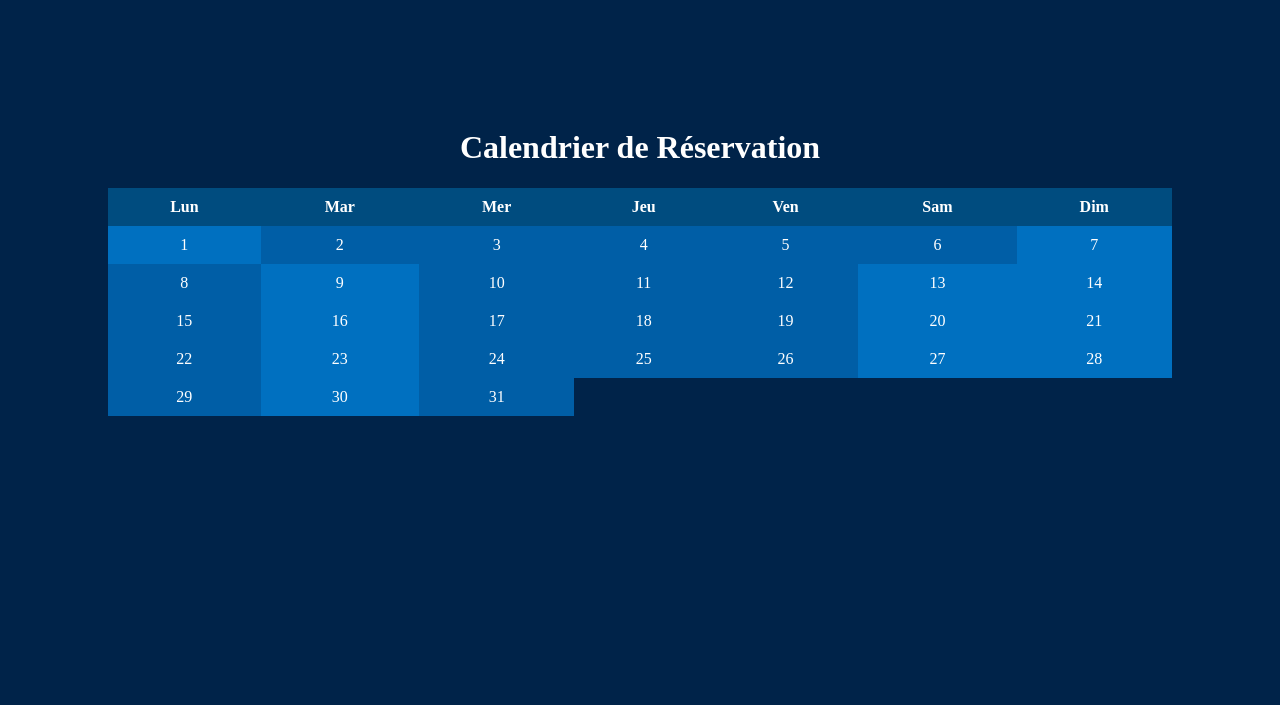
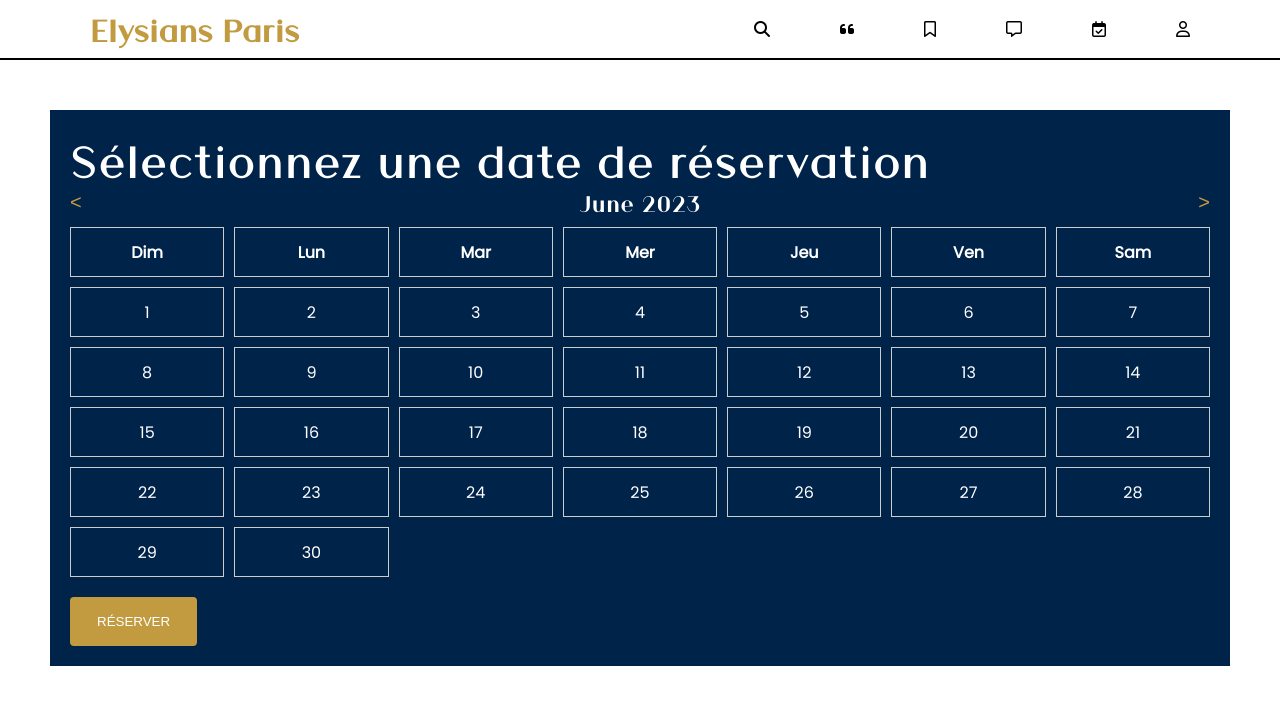
Before and after one commit to JiekRuan/service_platform, a PHP site: page /public/templates/management/calendar.php in a window 1280 px wide. Shown: the top 705 px of the page. Run offline with PHP 8.4, Linux system fonts and the light colour scheme.

Commit message:
calendar (js pas fini)

```diff
--- a/public/css/calendar.css
+++ b/public/css/calendar.css
@@ -1,41 +1,62 @@
-body {
-    background-color: #002349;
-    color: #fff;
-    padding: 100px;
-  }
+#calendar {
+    margin-bottom: 20px;
+}
 
-  h1 {
+.containerCalendar {
+    background-color: var(--bluePrimary);
+    margin: 50px;
+    padding: 20px;
+    color: white;
+}
+
+#calendar-header {
+    display: flex;
+    align-items: center;
+    justify-content: space-between;
+    margin-bottom: 10px;
+}
+
+#calendar-header button {
+    font-size: 20px;
+    color: var(--goldPrimary);
+    background-color: var(--bluePrimary);
+    border: none;
+    cursor: pointer;
+}
+
+#monthYear {
+    font-size: 24px;
+}
+
+#calendar-grid {
+    display: grid;
+    grid-template-columns: repeat(7, 1fr);
+    gap: 10px;
+}
+
+.day {
+    display: flex;
+    justify-content: center;
+    align-items: center;
+    height: 50px;
+    border: 1px solid #ccc;
+}
+
+.selected {
+    background-color: var(--goldDark);
+}
+
+
+.day:hover {
+    background-color: var(--goldLight);
+    cursor: pointer;
+}
+
+.range {
+    background-color: lightblue;
+}
+
+.weekday {
+    font-weight: bold;
     text-align: center;
-  }
-
-  table {
-    width: 100%;
-    border-collapse: collapse;
-    margin-top: 20px;
-  }
-
-  th,
-  td {
-    padding: 10px;
-    text-align: center;
-  }
-
-  th {
-    background-color: #004c7f;
-  }
-
-  td {
-    background-color: #005ea6;
-  }
-
-  td.available {
-    background-color: #0070c0;
-  }
-
-  td:hover {
-    background-color: #0096ff;
-  }
-
-  td.selected {
-    background-color: #ff6600;
-  }
+}
--- a/public/js/calendar.js
+++ b/public/js/calendar.js
@@ -1,39 +1,210 @@
-// Récupérez toutes les cellules du calendrier
-const cells = document.querySelectorAll('td');
+// Obtenez une référence vers le calendrier et les boutons de navigation
+const calendar = document.getElementById('calendar');
+const prevButton = document.getElementById('prevButton');
+const nextButton = document.getElementById('nextButton');
+const monthYearText = document.getElementById('monthYear');
 
-// Ajoutez un écouteur d'événement de survol pour chaque cellule
-cells.forEach(cell => {
-    cell.addEventListener('mouseenter', () => {
-        if (!cell.classList.contains('selected')) {
-            cell.style.backgroundColor = '#0096ff';
-        }
+// Créez un objet Date pour la date actuelle
+let currentDate = new Date();
+
+// Mettez à jour le calendrier avec le mois et l'année actuels
+updateCalendar();
+
+// Ajoutez un gestionnaire d'événement clic au bouton précédent
+prevButton.addEventListener('click', function() {
+  currentDate.setMonth(currentDate.getMonth() - 1);
+  updateCalendar();
+});
+
+// Ajoutez un gestionnaire d'événement clic au bouton suivant
+nextButton.addEventListener('click', function() {
+  currentDate.setMonth(currentDate.getMonth() + 1);
+  updateCalendar();
+});
+
+// Met à jour le calendrier avec le mois et l'année actuels
+function updateCalendar() {
+    // Vide le calendrier
+    const calendarGrid = document.getElementById('calendar-grid');
+    calendarGrid.innerHTML = '';
+
+    // Met à jour le mois et l'année affichés
+    const month = currentDate.toLocaleString('default', { month: 'long' });
+    const year = currentDate.getFullYear();
+    monthYearText.textContent = `${month} ${year}`;
+
+    // Obtenir le nombre de jours dans le mois actuel
+    const daysInMonth = new Date(currentDate.getFullYear(), currentDate.getMonth() + 1, 0).getDate();
+
+    // Ajoutez les jours de la semaine à l'en-tête du calendrier
+    const weekdays = ['Dim', 'Lun', 'Mar', 'Mer', 'Jeu', 'Ven', 'Sam'];
+    for (let i = 0; i < weekdays.length; i++) {
+      const weekdayElement = document.createElement('div');
+      weekdayElement.classList.add('day', 'weekday');
+      weekdayElement.textContent = weekdays[i];
+      calendarGrid.appendChild(weekdayElement);
+    }
+
+  // Bouclez sur chaque jour du mois
+  for (let day = 1; day <= daysInMonth; day++) {
+    // Créez un élément div pour représenter le jour dans le calendrier
+    const dayElement = document.createElement('div');
+    dayElement.classList.add('day');
+    dayElement.innerText = day;
+
+    // Ajoutez un gestionnaire d'événement clic pour sélectionner le jour
+    dayElement.addEventListener('click', function() {
+      // Supprimez la classe "selected" de tous les jours
+      const selectedDay = document.querySelector('.selected');
+      if (selectedDay) {
+        selectedDay.classList.remove('selected');
+      }
+
+      // Ajoutez la classe "selected" au jour cliqué
+      this.classList.add('selected');
     });
 
-    cell.addEventListener('mouseleave', () => {
-        if (!cell.classList.contains('selected')) {
-            cell.style.backgroundColor = '';
-        }
+    // Ajoutez le jour au calendrier
+    calendarGrid.appendChild(dayElement);
+  }
+}
+
+// Gestionnaire d'événement clic du bouton de réservation
+const reservationButton = document.getElementById('reservationButton');
+reservationButton.addEventListener('click', function() {
+  const selectedDay = document.querySelector('.selected');
+  if (selectedDay) {
+    const selectedDate = new Date(currentDate.getFullYear(), currentDate.getMonth(), parseInt(selectedDay.innerText));
+    alert('Vous avez réservé la date : ' + selectedDate.toDateString());
+  } else {
+    alert('Veuillez sélectionner une date.');
+  }
+
+  // Gère la sélection de plage de dates
+let startDate = null;
+let endDate = null;
+let isSelectingRange = false;
+
+// Ajoute un gestionnaire d'événement clic pour les jours du calendrier
+function handleDayClick(dayElement) {
+  const selectedDay = dayElement.dataset.day;
+
+  if (!startDate || isSelectingRange) {
+    // Début de la plage de dates
+    startDate = new Date(currentDate.getFullYear(), currentDate.getMonth(), selectedDay);
+    endDate = null;
+    isSelectingRange = false;
+  } else {
+    // Fin de la plage de dates
+    endDate = new Date(currentDate.getFullYear(), currentDate.getMonth(), selectedDay);
+    isSelectingRange = true;
+  }
+
+  updateCalendar();
+
+  // Affiche les dates sélectionnées
+  if (startDate && endDate) {
+    const selectedDates = getSelectedDates(startDate, endDate);
+    console.log('Dates sélectionnées:', selectedDates);
+  }
+}
+
+// Obtient les dates sélectionnées dans une plage de dates
+function getSelectedDates(start, end) {
+  const dates = [];
+  const currentDate = new Date(start);
+
+  while (currentDate <= end) {
+    dates.push(new Date(currentDate));
+    currentDate.setDate(currentDate.getDate() + 1);
+  }
+
+  return dates;
+}
+
+// Met à jour le calendrier avec le mois et l'année actuels
+function updateCalendar() {
+  // ...
+
+  // Bouclez sur chaque jour du mois
+  for (let day = 1; day <= daysInMonth; day++) {
+    // ...
+
+    // Ajoutez un gestionnaire d'événement clic pour sélectionner le jour
+    dayElement.addEventListener('click', function() {
+      handleDayClick(this);
     });
 
-    // Ajoutez un écouteur d'événement de clic pour chaque cellule
-    cell.addEventListener('click', () => {
-        // Vérifiez si la cellule est disponible
-        if (cell.classList.contains('available')) {
-            // Inversez la classe "available"
-            cell.classList.remove('available');
-            cell.style.backgroundColor = '#005ea6';
-        } else {
-            cell.classList.add('available');
-            cell.style.backgroundColor = '#0070c0';
-        }
-
-        // Réinitialisez les styles de toutes les cellules
-        cells.forEach(cell => {
-            cell.classList.remove('selected');
-        });
-
-        // Mettez en surbrillance la cellule sélectionnée
-        cell.classList.add('selected');
+    // Ajoutez un gestionnaire d'événement de survol pour la sélection de plage de dates
+    dayElement.addEventListener('mouseenter', function() {
+      handleDayHover(this);
     });
 
+    // ...
+
+    // Vérifie si le jour est inclus dans la plage de dates sélectionnée
+    if (startDate && endDate && day >= startDate.getDate() && day <= endDate.getDate()) {
+      dayElement.classList.add('range');
+    }
+
+    // ...
+  }
+}
+
+// Gère le survol des jours pour la sélection de plage de dates
+function handleDayHover(dayElement) {
+  if (!startDate || endDate) {
+    return;
+  }
+
+  const selectedDay = dayElement.dataset.day;
+  const currentDay = new Date(currentDate.getFullYear(), currentDate.getMonth(), selectedDay);
+
+  if (currentDay > startDate) {
+    isSelectingRange = true;
+    endDate = new Date(currentDay);
+    updateCalendar();
+  }
+}
+
+// Ajoute un gestionnaire d'événement clic pour les jours du calendrier
+function handleDayClick(dayElement) {
+  const selectedDay = parseInt(dayElement.innerText);
+
+  if (!startDate) {
+    // Début de la plage de dates
+    startDate = new Date(currentDate.getFullYear(), currentDate.getMonth(), selectedDay);
+    endDate = new Date(currentDate.getFullYear(), currentDate.getMonth(), selectedDay);
+  } else if (selectedDay >= startDate.getDate()) {
+    // Fin de la plage de dates ou sélection d'une nouvelle plage de dates
+    endDate = new Date(currentDate.getFullYear(), currentDate.getMonth(), selectedDay);
+  } else {
+    // Sélection d'une date antérieure à la date de début
+    endDate = new Date(startDate);
+    startDate = new Date(currentDate.getFullYear(), currentDate.getMonth(), selectedDay);
+  }
+
+  updateCalendar();
+
+  // Affiche les dates sélectionnées
+  if (startDate && endDate) {
+    const selectedDates = getSelectedDates(startDate, endDate);
+    console.log('Dates sélectionnées:', selectedDates);
+  }
+}
+
+// Obtient les dates sélectionnées dans une plage de dates
+function getSelectedDates(start, end) {
+  const dates = [];
+  const currentDate = new Date(start);
+
+  while (currentDate <= end) {
+    dates.push(new Date(currentDate));
+    currentDate.setDate(currentDate.getDate() + 1);
+  }
+
+  return dates;
+}
+
+
 });
--- a/public/templates/management/calendar.php
+++ b/public/templates/management/calendar.php
@@ -1,70 +1,26 @@
+<?php include '../../templates/componant/header.html' ?>
+<link rel="stylesheet" href="../../css/calendar.css">
 <!DOCTYPE html>
 <html>
 <head>
-  <meta charset="UTF-8">
-  <title>Calendrier de Réservation</title>
-<link rel="stylesheet" href="../../css/calendar.css">
-</head>
-<body>
-  <h1>Calendrier de Réservation</h1>
-  <table>
-    <thead>
-      <tr>
-        <th>Lun</th>
-        <th>Mar</th>
-        <th>Mer</th>
-        <th>Jeu</th>
-        <th>Ven</th>
-        <th>Sam</th>
-        <th>Dim</th>
-      </tr>
-    </thead>
-    <tbody>
-      <tr>
-        <td class="available">1</td>
-        <td>2</td>
-        <td>3</td>
-        <td>4</td>
-        <td>5</td>
-        <td>6</td>
-        <td class="available">7</td>
-      </tr>
-      <tr>
-        <td>8</td>
-        <td class="available">9</td>
-        <td>10</td>
-        <td>11</td>
-        <td>12</td>
-        <td class="available">13</td>
-        <td class="available">14</td>
-      </tr>
-      <tr>
-        <td>15</td>
-        <td class="available">16</td>
-        <td>17</td>
-        <td>18</td>
-        <td>19</td>
-        <td class="available">20</td>
-        <td class="available">21</td>
-      </tr>
-      <tr>
-        <td>22</td>
-        <td class="available">23</td>
-        <td>24</td>
-        <td>25</td>
-        <td>26</td>
-        <td class="available">27</td>
-        <td class="available">28</td>
-      </tr>
-      <tr>
-        <td>29</td>
-        <td class="available">30</td>
-        <td>31</td>
-      </tr>
+    <div class="containerCalendar">
+        <title>Calendrier de réservation</title>
+        <body>
+            <h1>Sélectionnez une date de réservation</h1>
 
-    </tbody>
-  </table>
+            <div id="calendar">
+                <div id="calendar-header">
+                    <button id="prevButton">&lt;</button>
+                    <h2 id="monthYear"></h2>
+                    <button id="nextButton">&gt;</button>
+                </div>
+                <div id="calendar-grid"></div>
+            </div>
 
-  <script src="../../js/calendar.js"></script>
+            <button class="goldenButton">Réserver</button>
+        </div>
+
+    <script src="../../js/calendar.js"></script>
 </body>
+
 </html>
```
